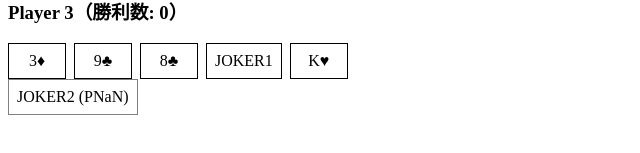
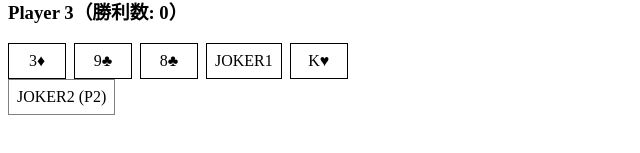
Before and after one commit to kakaka820/kadoma, a React (Create React App) app: page / in a window 1280 px wide. Both pictures are taken after a click on the element "JOKER2". Shown: the part 415-568 px from the top of the page, without its empty margins (0-640 px from the left). Built offline with nearby package versions, Linux system fonts and the light colour scheme.

Commit message:
Update Field.tsx
場に出したカードが誰から出されたのか分かるように修正しました。

```diff
--- a/src/components/Field.tsx
+++ b/src/components/Field.tsx
@@ -32,7 +32,7 @@ export default function Field({ fieldCards }: FieldProps) {
               textAlign: 'center',
             }}
           >
-            {card.suit ? `${card.rank}${card.suit}` : card.rank} (P{card.playerIndex! + 1})
+            {card.suit ? `${card.rank}${card.suit}` : card.rank} (P{idx +1 })
           </div>
         ) : null
         ))}
```
